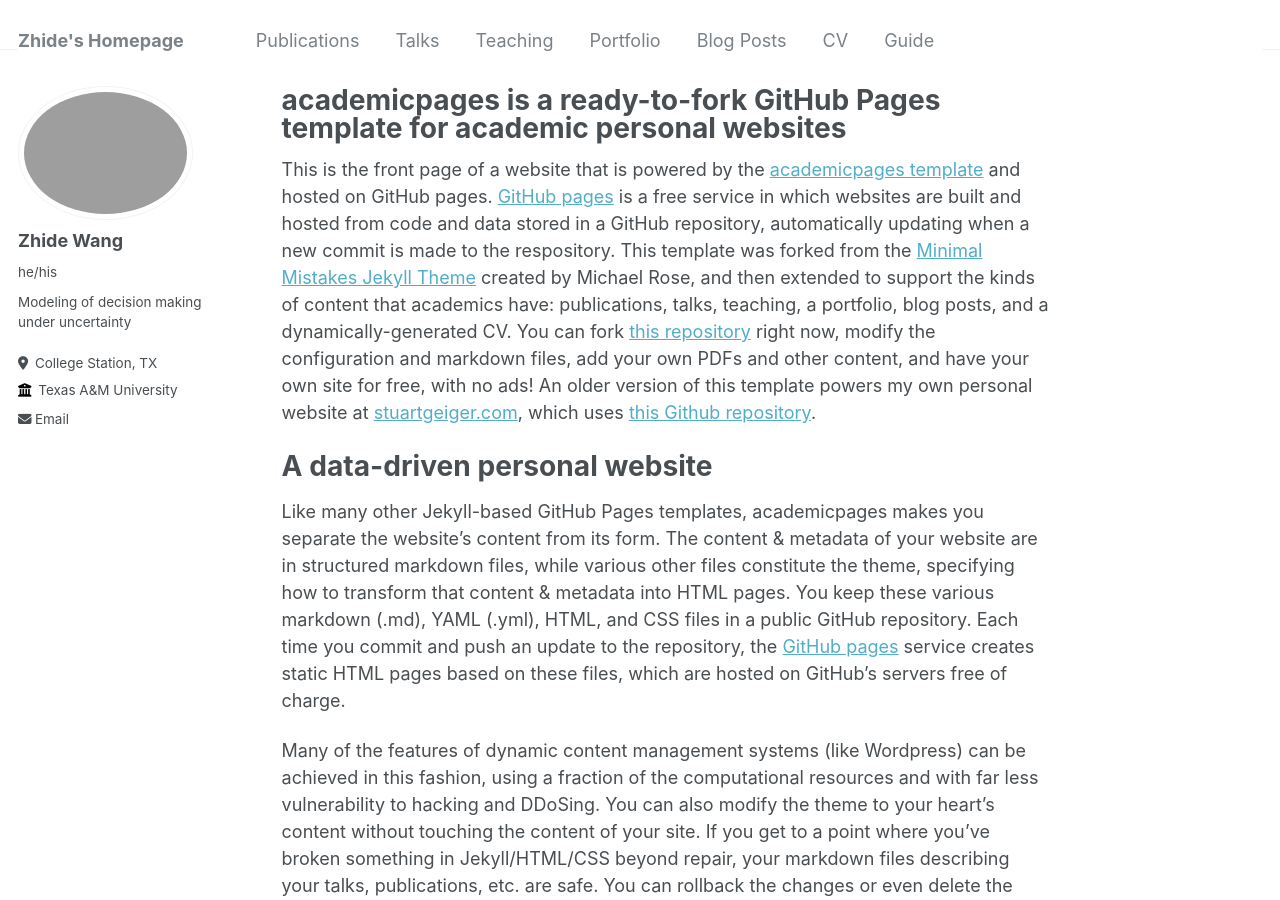
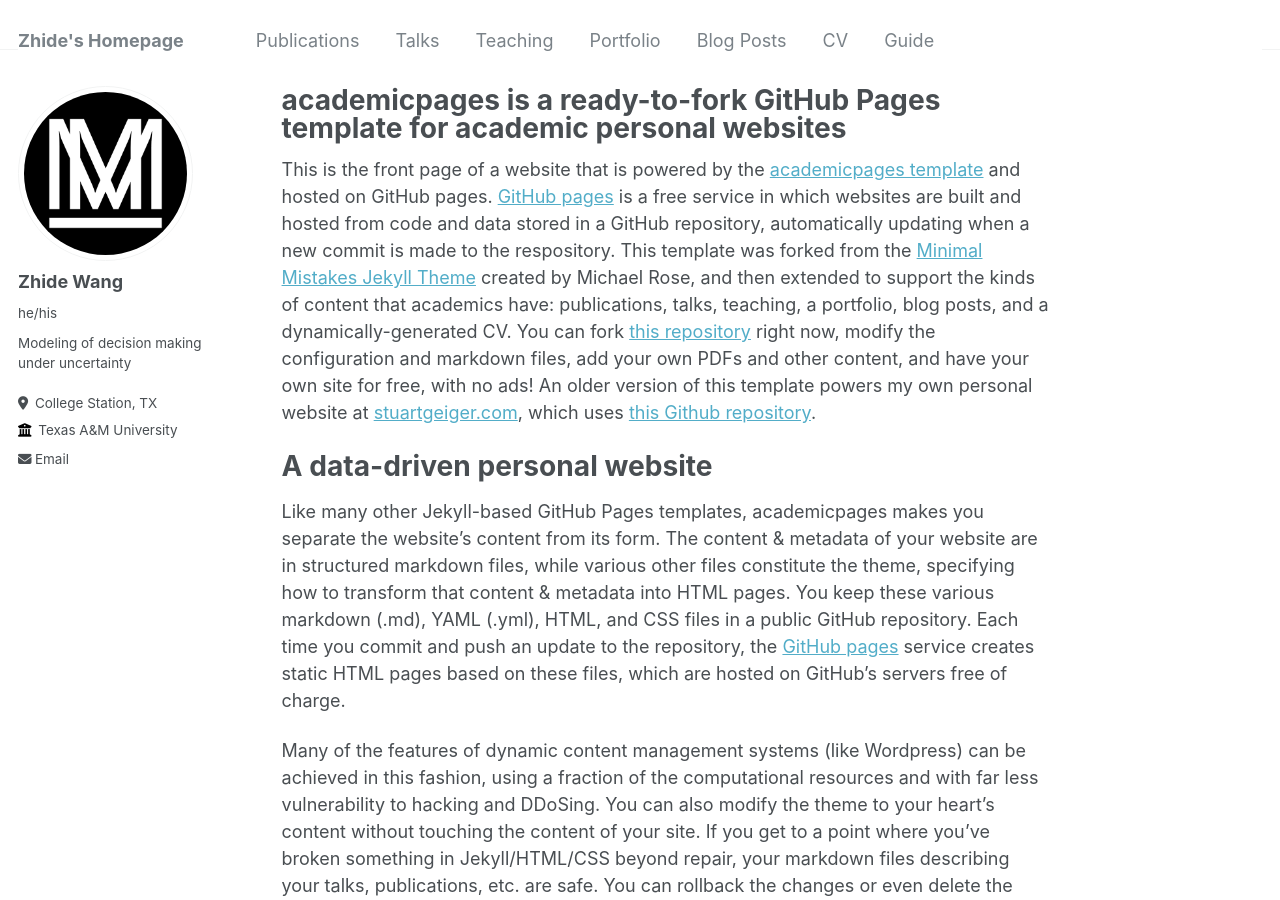
Before and after one commit to WANGZHIDE93429/WANGZHIDE93429.github.io, a Jekyll site: the page built from _pages/about.md, in a window 1280 px wide and 900 px high. Built offline with Jekyll 4.4.1, drawn with Linux system fonts in a browser that asks for light colours.

Commit message:
Update _config.yml

```diff
--- a/_config.yml
+++ b/_config.yml
@@ -21,7 +21,7 @@ repository               : "WANGZHIDE93429/WANGZHIDE93429.github.io/"
 #               Additional customization can be done by editing /_includes/author-profile.html
 author:
   # Biographic information
-  avatar           : "zhidewang.jpeg"
+  avatar           : "site-logo.png"
   name             : "Zhide Wang"
   pronouns         : "he/his" # example: "she/her"
   bio              : "Modeling of decision making under uncertainty"
```
